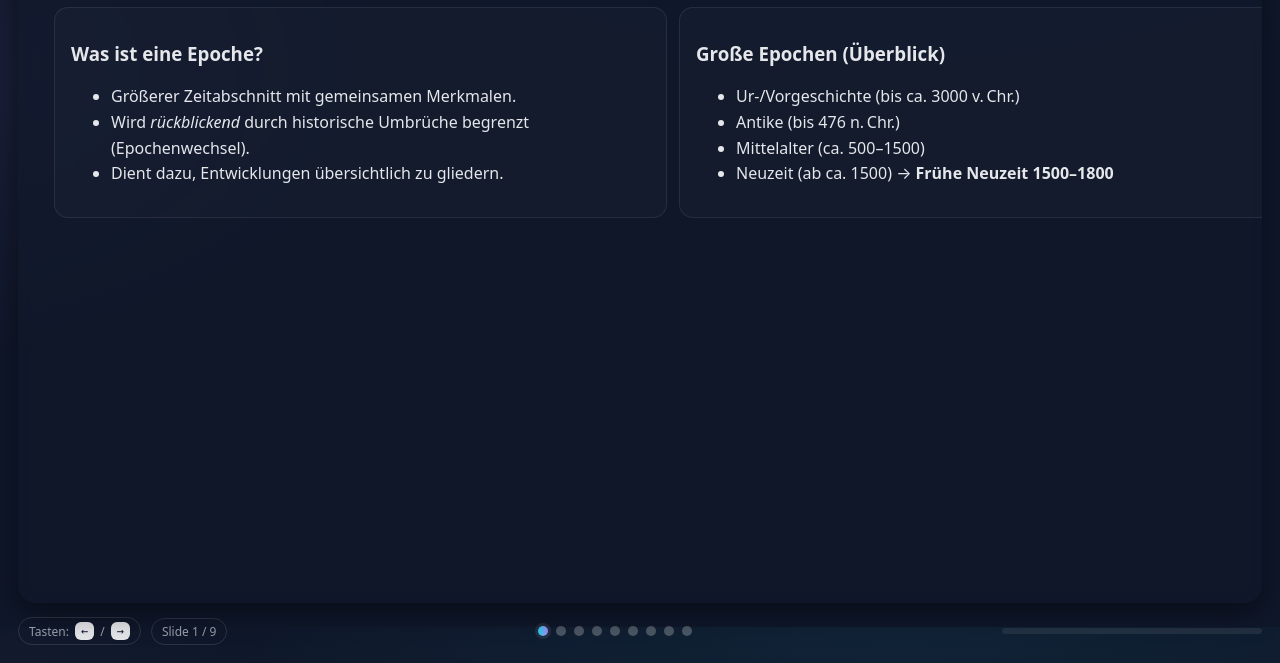
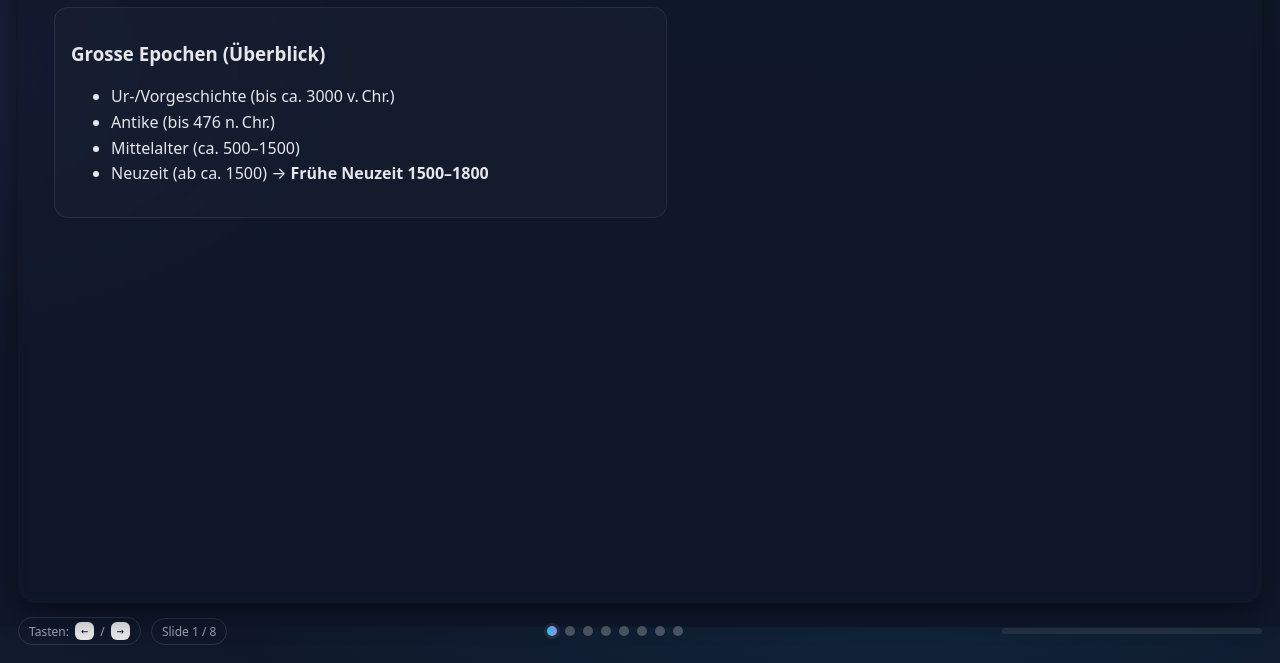
Before and after one commit to ia23a-lachnita/gruppe3-neuzeit-1800, a plain HTML site: page index.html in a window 1280 px wide. Shown: the part 173-836 px from the top of the page. Drawn offline with nearby package versions, Linux system fonts and the light colour scheme.

Commit message:
Refactor index.html to remove redundant content and correct spelling of "Dreißigjähriger Krieg"

```diff
--- a/index.html
+++ b/index.html
@@ -278,16 +278,9 @@
                         subtitle: 'Unsere Gruppe – klickgesteuerte Präsentation',
                         html: `
                 <div class="grid cols-2">
+
                   <div class="card">
-                    <h3>Was ist eine Epoche?</h3>
-                    <ul>
-                      <li>Größerer Zeitabschnitt mit gemeinsamen Merkmalen.</li>
-                      <li>Wird <em>rückblickend</em> durch historische Umbrüche begrenzt (Epochenwechsel).</li>
-                      <li>Dient dazu, Entwicklungen übersichtlich zu gliedern.</li>
-                    </ul>
-                  </div>
-                  <div class="card">
-                    <h3>Große Epochen (Überblick)</h3>
+                    <h3>Grosse Epochen (Überblick)</h3>
                     <ul>
                       <li>Ur-/Vorgeschichte (bis ca. 3000 v. Chr.)</li>
                       <li>Antike (bis 476 n. Chr.)</li>
@@ -298,20 +291,7 @@
                 </div>
               `
                     },
-                    {
-                        title: 'Auftrag & Ziel',
-                        subtitle: 'So erfüllen wir die Punkte 1–5',
-                        html: `
-                <ol>
-                  <li><strong>Epochen einteilen:</strong> Überblick & Definition (Folie 1).</li>
-                  <li><strong>Unterepochen datieren:</strong> Renaissance → Aufklärung (Folie 3–4).</li>
-                  <li><strong>Schlüsselereignisse:</strong> Tabelle & Timeline (Folie 5–6).</li>
-                  <li><strong>Zeitstrahl zusammenführen:</strong> Unser Abschnitt 1500–1800 (Folie 6–7 als Beitrag).</li>
-                  <li><strong>Recherche erklären:</strong> Vorgehen & Quellenhinweise (Folie 8).</li>
-                </ol>
-                <p class="subtitle">Navigation: mit den Buttons oder Pfeiltasten <span class="kbd">←</span>/<span class="kbd">→</span>.</p>
-              `
-                    },
+
                     {
                         title: 'Frühe Neuzeit – Überblick',
                         subtitle: 'Zeitraum, Merkmale, Übergänge',
@@ -349,7 +329,7 @@
                     <ul>
                       <li><strong>Renaissance</strong> (bis ins 16. Jh. hinein): Wiederentdeckung antiker Kultur, Humanismus.</li>
                       <li><strong>Zeitalter der Entdeckungen</strong> (15.–frühes 16. Jh.): Atlantikfahrten, Weltumsegelung.</li>
-                      <li><strong>Reformation & Religionskonflikte</strong> (1517–1648): Kirchenspaltung, Dreißigjähriger Krieg.</li>
+                      <li><strong>Reformation & Religionskonflikte</strong> (1517–1648): Kirchenspaltung, Dreissigjähriger Krieg.</li>
                     </ul>
                   </div>
                   <div class="card">
@@ -373,7 +353,7 @@
                     <tr><td>ca. 1450</td><td>Gutenbergs Buchdruck</td><td>Beschleunigt Wissensverbreitung (Renaissance, Reformation).</td></tr>
                     <tr><td>1492</td><td>Kolumbus erreicht Amerika</td><td>Beginn globaler Verflechtungen; Ende des Mittelalters.</td></tr>
                     <tr><td>1517</td><td>Luthers 95 Thesen</td><td>Start der Reformation; Kirchenspaltung.</td></tr>
-                    <tr><td>1618–1648</td><td>Dreißigjähriger Krieg</td><td>Konfessionelle & machtpolitische Konflikte in Europa.</td></tr>
+                    <tr><td>1618–1648</td><td>Dreissigjähriger Krieg</td><td>Konfessionelle & machtpolitische Konflikte in Europa.</td></tr>
                     <tr><td>1648</td><td>Westfälischer Frieden</td><td>Souveräne Staatenordnung; Ende der Religionskriege (Zentraleuropa).</td></tr>
                     <tr><td>1687</td><td>Newtons <em>Principia</em></td><td>Formuliert Gravitation; Meilenstein der Wissenschaftlichen Revolution.</td></tr>
                     <tr><td>1776</td><td>Unabhängigkeit der USA</td><td>Umsetzung aufklärerischer Ideen in Verfassungspraxis.</td></tr>
```
